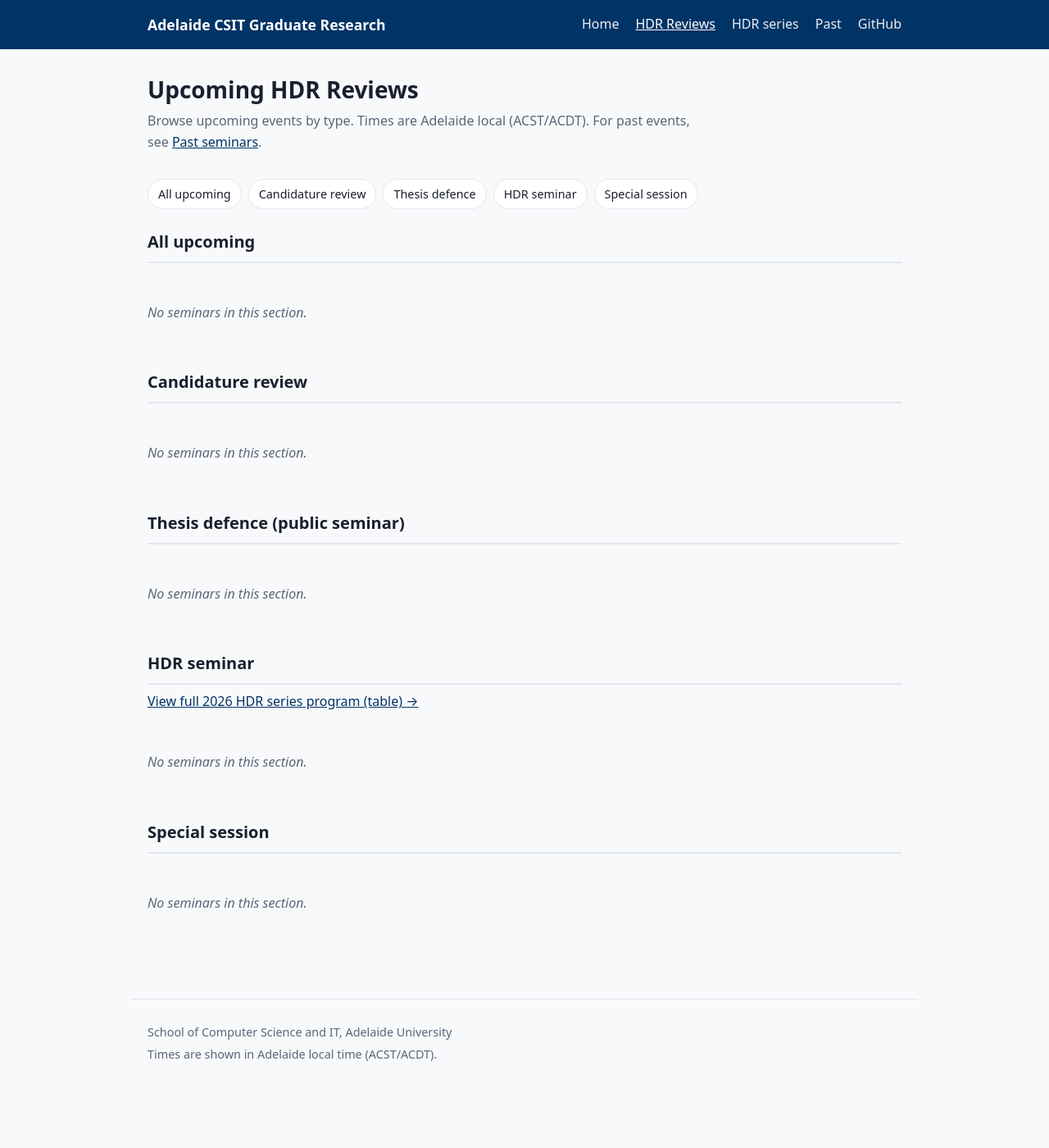
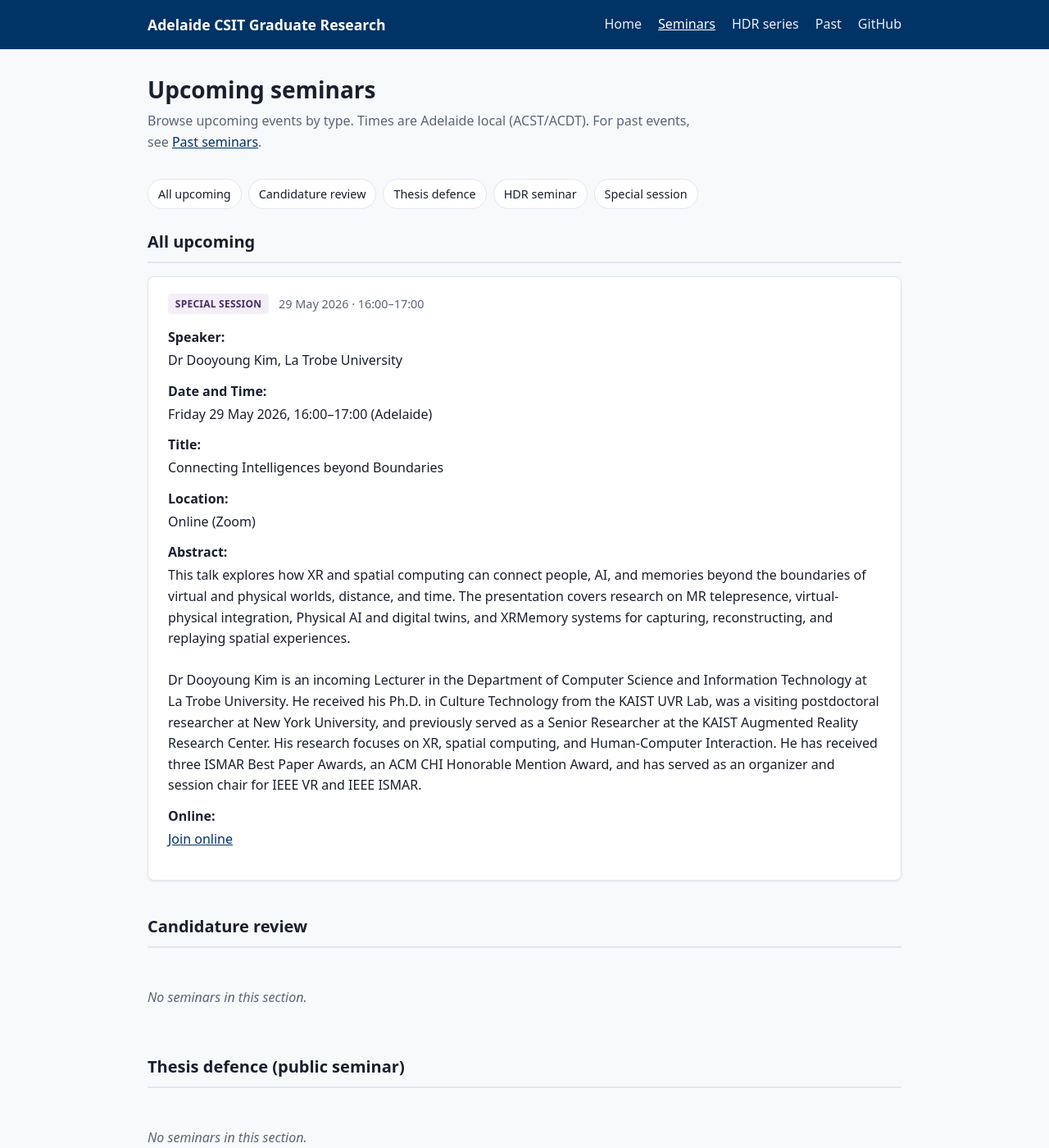
Before and after one commit to ht-timchen/Adelaide-CSIT-GRC, a Jekyll site: the page built from seminars.md, in a window 1280 px wide and 1400 px high. Shown: the whole window at 82% size. Built offline with Jekyll 4.4.1, drawn with Linux system fonts in a browser that asks for light colours; some of the changed text lies outside the part shown.

Commit message:
Add Dooyoung Kim XR talk and restore Seminars nav label.
Special session 29 May 2026 on Zoom; revert menu to Seminars with Upcoming seminars page heading.

Co-authored-by: Cursor <cursoragent@cursor.com>

```diff
--- a/_data/seminars.yml
+++ b/_data/seminars.yml
@@ -57,6 +57,20 @@ seminars:
     teams_url: "https://teams.microsoft.com/l/meetup-join/19%3ameeting_MjgwN2FkZDYtZGIyZC00YTYwLThkNmEtZGNlMGI1MTI3MjAw%40thread.v2/0?context=%7b%22Tid%22%3a%22b3cddf40-9654-4a26-86a1-779c51f69c48%22%2c%22Oid%22%3a%2268661114-00d5-44f4-9e15-a3dc292001b2%22%7d"
     location: "Ingkarni Wardli 4.63 (IW 4.63) — also available via Teams"
     status: completed
+
+  - id: special-2026-05-29-kim
+    type: special
+    title: "Connecting Intelligences beyond Boundaries"
+    speaker: "Dr Dooyoung Kim, La Trobe University"
+    date: 2026-05-29
+    time: "16:00–17:00"
+    location: "Online (Zoom)"
+    abstract: |
+      This talk explores how XR and spatial computing can connect people, AI, and memories beyond the boundaries of virtual and physical worlds, distance, and time. The presentation covers research on MR telepresence, virtual-physical integration, Physical AI and digital twins, and XRMemory systems for capturing, reconstructing, and replaying spatial experiences.
+
+      Dr Dooyoung Kim is an incoming Lecturer in the Department of Computer Science and Information Technology at La Trobe University. He received his Ph.D. in Culture Technology from the KAIST UVR Lab, was a visiting postdoctoral researcher at New York University, and previously served as a Senior Researcher at the KAIST Augmented Reality Research Center. His research focuses on XR, spatial computing, and Human-Computer Interaction. He has received three ISMAR Best Paper Awards, an ACM CHI Honorable Mention Award, and has served as an organizer and session chair for IEEE VR and IEEE ISMAR.
+    online_url: "https://adelaide.zoom.us/j/82640278384?pwd=cNirpf7n0fnXP3AGnbjcSdwiQ62Vm8.1"
+    status: scheduled
 
   - id: hdr-2026-07-20-series-01
     type: hdr_seminar
--- a/_layouts/default.html
+++ b/_layouts/default.html
@@ -13,7 +13,7 @@
       <a class="site-title" href="{{ '/' | relative_url }}">{{ site.title }}</a>
       <nav class="site-nav" aria-label="Main">
         <a href="{{ '/' | relative_url }}"{% if page.url == '/' %} aria-current="page"{% endif %}>Home</a>
-        <a href="{{ '/seminars' | relative_url }}"{% if page.title == 'HDR Reviews' %} aria-current="page"{% endif %}>HDR Reviews</a>
+        <a href="{{ '/seminars' | relative_url }}"{% if page.title == 'Seminars' %} aria-current="page"{% endif %}>Seminars</a>
         <a href="{{ '/hdr-series' | relative_url }}"{% if page.title == 'HDR series' %} aria-current="page"{% endif %}>HDR series</a>
         <a href="{{ '/past-seminars' | relative_url }}"{% if page.title == 'Past seminars' %} aria-current="page"{% endif %}>Past</a>
         <a href="https://github.com/ht-timchen/Adelaide-CSIT-GRC">GitHub</a>
--- a/seminars.md
+++ b/seminars.md
@@ -1,11 +1,11 @@
 ---
 layout: default
-title: HDR Reviews
+title: Seminars
 description: Upcoming HDR seminars, thesis defences, candidature reviews, and special sessions.
 ---
 
 <div class="page-header">
-  <h1>Upcoming HDR Reviews</h1>
+  <h1>Upcoming seminars</h1>
   <p>Browse upcoming events by type. Times are Adelaide local (ACST/ACDT). For past events, see <a href="{{ '/past-seminars' | relative_url }}">Past seminars</a>.</p>
 </div>
 
```
